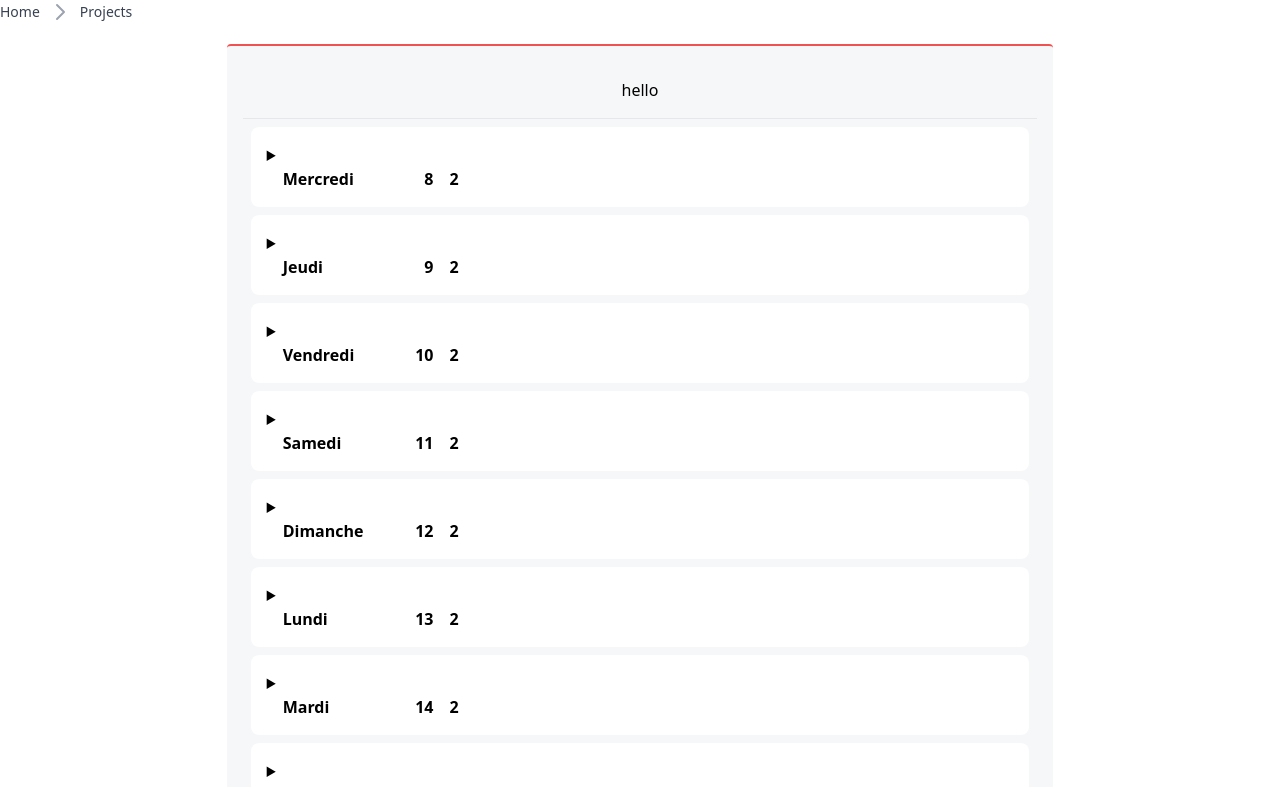
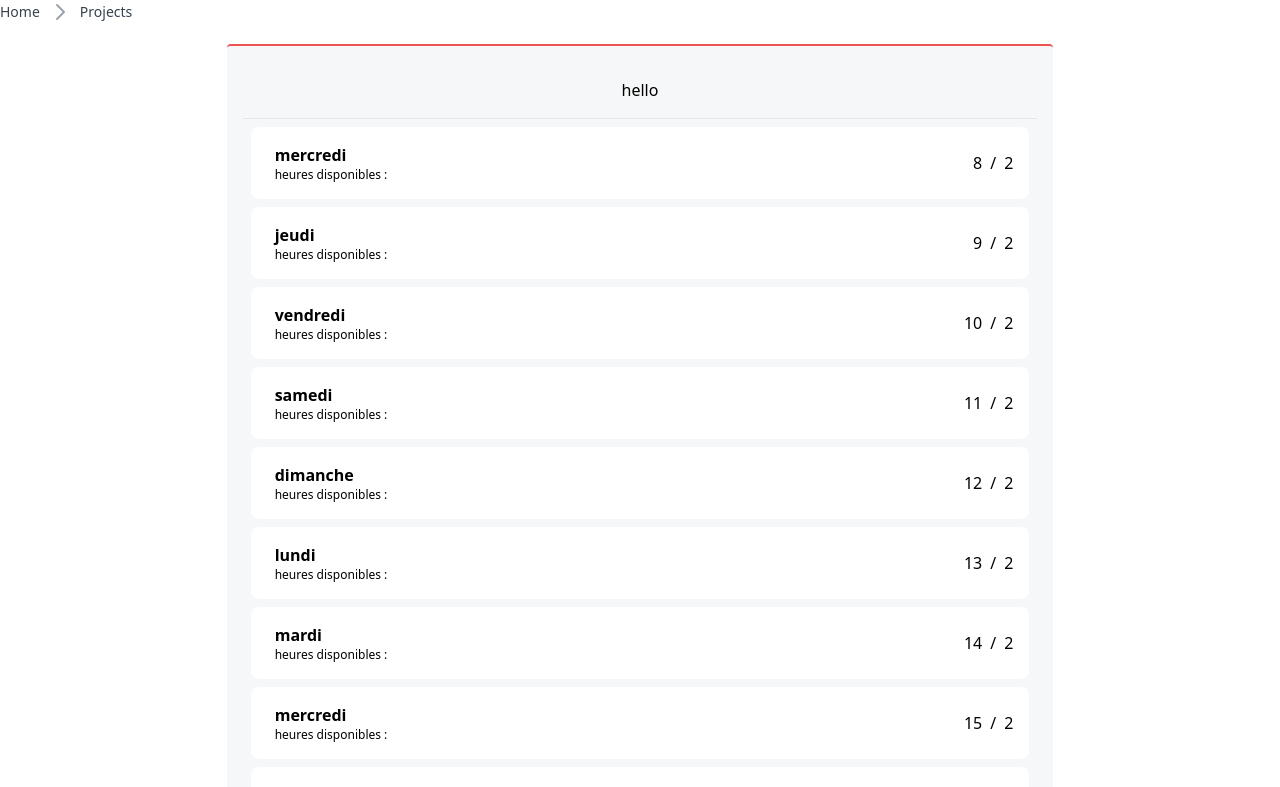
Before and after one commit to Bouzhar-Abdallah/mansalon-front-end, a React (Vite) app in the folder front/: page /reservations in a window 1280 px wide. Shown: the top 787 px of the page. Built offline with nearby package versions, Linux system fonts and the light colour scheme; no server answers; sample sign-in values are in the browser's storage.

Commit message:
shows available hours per day

```diff
--- a/front/src/components/day.jsx
+++ b/front/src/components/day.jsx
@@ -1,23 +1,38 @@
+import axios from "axios";
 import { Accordion, Button, Breadcrumb } from "flowbite-react";
+import { useState } from "react";
 
 export default function Day(props) {
+  const [availableHours, setAvailableHours] = useState(null);
+
+const data = {
+  "jour": props.dayName,
+  "date_jour": props.year + '-' + props.month + '-' +props.day
+}
+
+  axios.post(
+    "http://localhost:8888/api/home/available_Spots_Per_Day",
+    data,
+    { "Content-Type": "application/json" }
+  ).then(response => {
+    setAvailableHours(response.data.available_hours)
+
+  })
 
 
-
-
-
-    //let dayname = weekday[props.day.getDay()];
-    console.log(props.day)
+    //console.log(props)
 
   return (
     <>
       <details className="p-4 rounded-lg bg-white">
-        <summary className="font-semibold" >
-          <div className="w-48 flex ">
-          <span className="ml-4 ">{props.day.dayName} </span>
-          <span className="ml-auto">{props.day.day} </span>
-          <span className="ml-4">{props.day.month} </span>
+        <summary className="font-semibold flex items-center" >
+          <div className="ml-2 flex flex-col">
+            <span className="">{props.dayName}</span>
+            <span className="font-thin text-xs">heures disponibles : {availableHours}</span>
           </div>
+          <span className="ml-auto font-normal"> {props.day}</span>
+          <span className="ml-2 font-normal">/</span>
+          <span className="ml-2 font-normal">{props.month}</span>
 
         </summary>
         <div className="mt-3">
--- a/front/src/components/reservations.jsx
+++ b/front/src/components/reservations.jsx
@@ -3,13 +3,13 @@ import Day from "./day";
 
 export default function reservations() {
   const weekday = [
-  "Dimanche",
-  "Lundi",
-  "Mardi",
-  "Mercredi",
-  "Jeudi",
-  "Vendredi",
-  "Samedi",
+  "dimanche",
+  "lundi",
+  "mardi",
+  "mercredi",
+  "jeudi",
+  "vendredi",
+  "samedi",
 ];
 
 
@@ -41,7 +41,7 @@ export default function reservations() {
           <div className="w-full md:px-2 mx-auto space-y-2  p-2 border-t ">
 
             {days2.map((day)=>{
-              return <Day key={day.id} day={day} />
+              return <Day key={day.id} {...day} />
             })}
 
 
```
